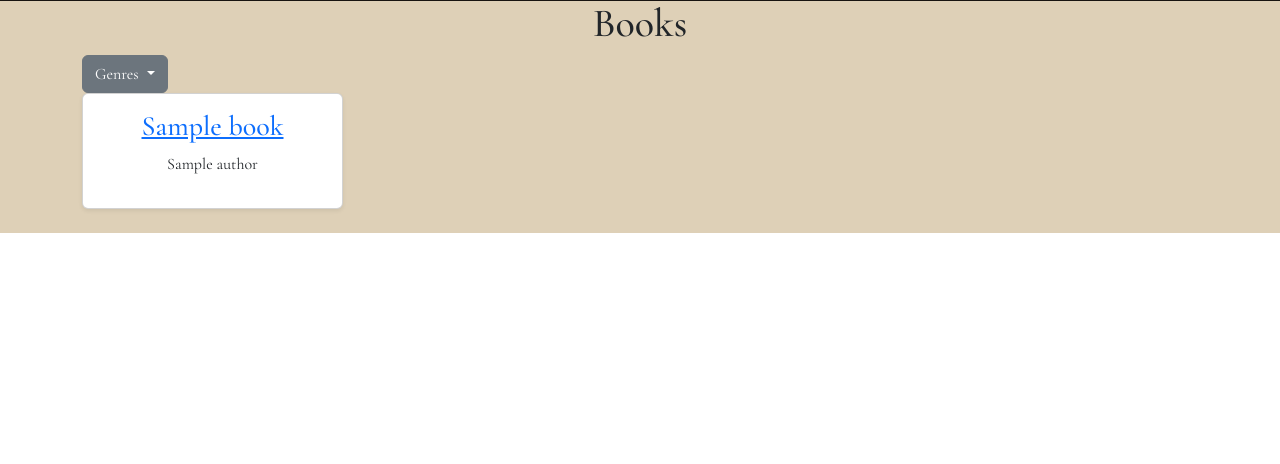
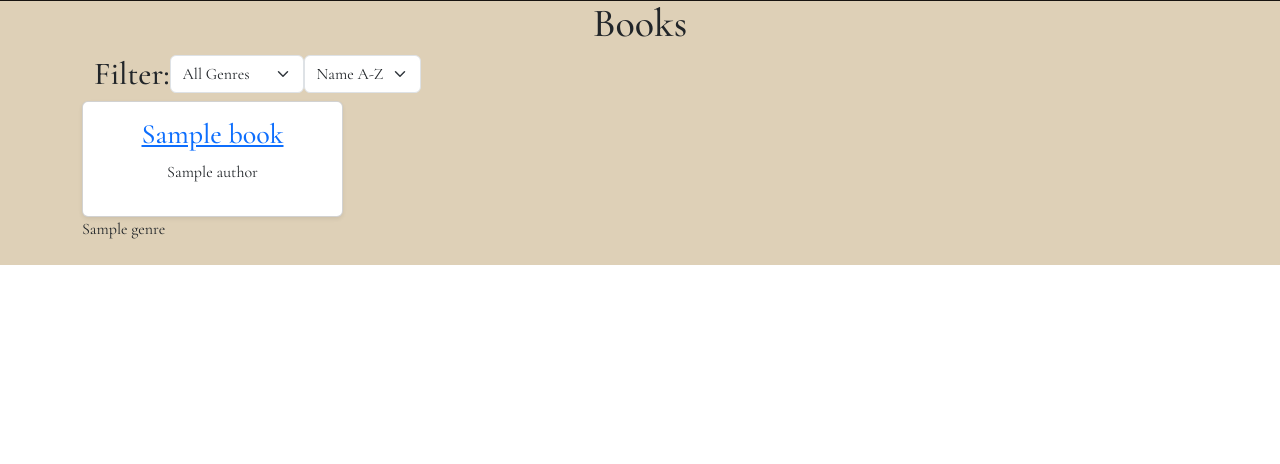
Before and after one commit to niekados/chapter-one, a Django app: page /books/ in a window 1280 px wide. Shown: the part 121-585 px from the top of the page. Run offline with Django 4.2, Linux system fonts and the light colour scheme; tables that the repository leaves empty hold one stand-in row (values such as "Sample post").

Commit message:
feat: add sorting by title or price functionality

```diff
--- a/books/templates/books/book_detail.html
+++ b/books/templates/books/book_detail.html
@@ -26,6 +26,7 @@ Books
                 <p>
                     {{ book.price }}
                 </p>
+                <p>{{ book.genre }}</p>
                 <h4>
                     <a href="{{ book.file.url }}" download>Download Book</a>
                 </h4>
--- a/books/templates/books/books_list.html
+++ b/books/templates/books/books_list.html
@@ -10,28 +10,57 @@ Books
 <div class="container">
     <h1 class="text-center">Books</h1>
 
-    <div class="droppdown">
-        <button class="btn btn-secondary dropdown-toggle" type="button" data-bs-toggle="dropdown" aria-expanded="false">
-            Genres
-        </button>
-        <ul class="dropdown-menu">
-            {% for genre in genres %}
-            <li class="dropdown-item">
-                <a href="{% url 'books_list' %}?genre={{ genre.name }}"
-                    class="{% if genre.name == current_genre %}active{% endif %}">
+    <!-- Display currently selected genre -->
+    {% for genre in genres %}
+    {% if genre.name == current_genre %}
+    <p>{{ genre.friendly_name }}</p>
+    {% endif %}
+    {% endfor %}
+    {% if search_keyword %}
+    <p>You searched for {{ search_keyword }}</p>
+    {% endif %}
+
+    <section class="container d-flex">
+        <h2>Filter:</h2>
+        <!-- Filter by genre -->
+        <form method="GET" action="{% url 'books_list' %}">
+            {% if search_keyword %}
+            <input type="hidden" name="q" value="{{ search_keyword }}">
+            {% endif %}
+            <select name="genre" class="form-select" onchange="this.form.submit()">
+                <option value="">All Genres</option>
+                {% for genre in genres %}
+                <option value="{{ genre.name }}" {% if genre.name == current_genre %}selected{% endif %}>
                     {{ genre.friendly_name }}
-                </a>
-            </li>
-            {% endfor %}
+                </option>
+                {% endfor %}
+            </select>
+        </form>
 
-            <!-- Reset filter button -->
+        <!-- Sort by title or price -->
+        <form method="GET" action="{% url 'books_list' %}">
+            {% if search_keyword %}
+            <input type="hidden" name="q" value="{{ search_keyword }}">
+            {% endif %}
             {% if current_genre %}
-            <li class="dropdown-item"><a href="{% url 'books_list' %}">All Books</a></li>
+            <input type="hidden" name="genre" value="{{ current_genre }}">
             {% endif %}
-        </ul>
-    </div>
-
-
+            <select name="sort" class="form-select" onchange="this.form.submit()">
+                <option value="title_asc" {% if current_sorting == 'title_asc' %}selected{% endif %}>
+                    Name A-Z
+                </option>
+                <option value="title_desc" {% if current_sorting == 'title_desc' %}selected{% endif %}>
+                    Name Z-A
+                </option>
+                <option value="price_asc" {% if current_sorting == 'price_asc' %}selected{% endif %}>
+                    Price ↑
+                </option>
+                <option value="price_desc" {% if current_sorting == 'price_desc' %}selected{% endif %}>
+                    Price ↓
+                </option>
+            </select>
+        </form>
+    </section>
 
     <div class="row">
         {% for book in books %}
@@ -45,7 +74,9 @@ Books
                 <p class="book-author">
                     {{ book.author.name }}
                 </p>
+
             </div>
+            {{ book.genre }}
         </div>
         {% empty %}
         <p class="text-center">No books available at the moment.</p>
--- a/books/views.py
+++ b/books/views.py
@@ -1,6 +1,7 @@
 from django.shortcuts import render, redirect, reverse, get_object_or_404
 from django.contrib import messages
 from django.db.models import Q
+from django.db.models.functions import Lower
 from .models import Book, Genre
 
 
@@ -9,14 +10,38 @@ def all_books(request):
 
     books = Book.objects.all()
     genres = Genre.objects.all()
+
     query = None
     selected_genre = None
+    sort = None
+    direction = None
 
-    # Categories
     if request.GET:
+
+        # Sorting
+        if 'sort' in request.GET:
+            sortkey = request.GET['sort']
+
+            if '_' in sortkey:
+                sort, direction = sortkey.split('_')
+
+            sort_field = sort
+            if sort == 'title':
+                books = books.annotate(lower_title=Lower('title'))
+                sort_field = 'lower_title'
+            elif sort == 'price':
+                sort_field = 'price'
+
+            if direction == 'desc':
+                sort_field = f'-{sort_field}'
+
+            books = books.order_by(sort_field)
+
+        # Filtering by genre
         if 'genre' in request.GET:
             selected_genre = request.GET['genre']
-            books = books.filter(genre__name=selected_genre)
+            if selected_genre:
+                books = books.filter(genre__name=selected_genre)
 
         # Search functionality
         if 'q' in request.GET:
@@ -32,11 +57,14 @@ def all_books(request):
             )
             books = books.filter(queries)
 
+    current_sorting = request.GET.get('sort', 'title_asc')
+
     context = {
         'books': books,
         'genres': genres,
         'search_keyword': query,
         'current_genre': selected_genre,
+        'current_sorting': current_sorting,
     }
 
     return render(request, 'books/books_list.html', context)
--- a/templates/includes/header.html
+++ b/templates/includes/header.html
@@ -59,6 +59,13 @@
 
 <!-- Search form -->
 <form class="d-flex justify-content-center mt-3" role="search" method="GET" action="{% url 'books_list' %}">
-    <input class="form-control w-50 me-2" type="search" name="q" placeholder="Search" aria-label="Search">
+    <input class="form-control w-50 me-2" type="search" name="q" placeholder="Search" aria-label="Search"
+        {% if search_keyword %}value="{{ search_keyword }}"{% endif %}>
+    {% if current_sorting %}
+    <input type="hidden" name="sort" value="{{ current_sorting }}">
+    {% endif %}
+    {% if current_genre %}
+    <input type="hidden" name="genre" value="{{ current_genre }}">
+    {% endif %}
     <button class="btn btn-outline-success" type="submit">Search</button>
 </form>
```
Also changed, not shown: 1 other file.
